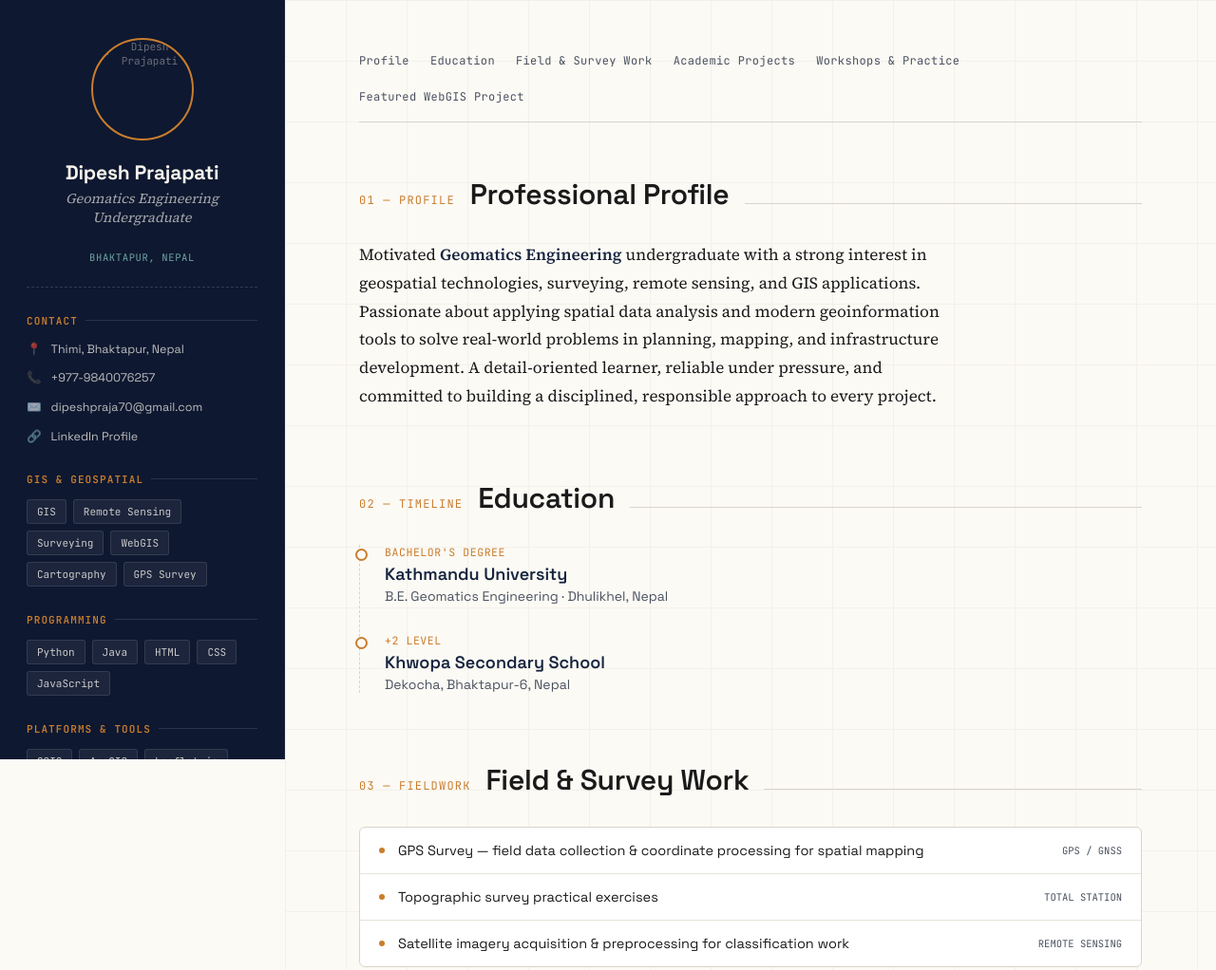
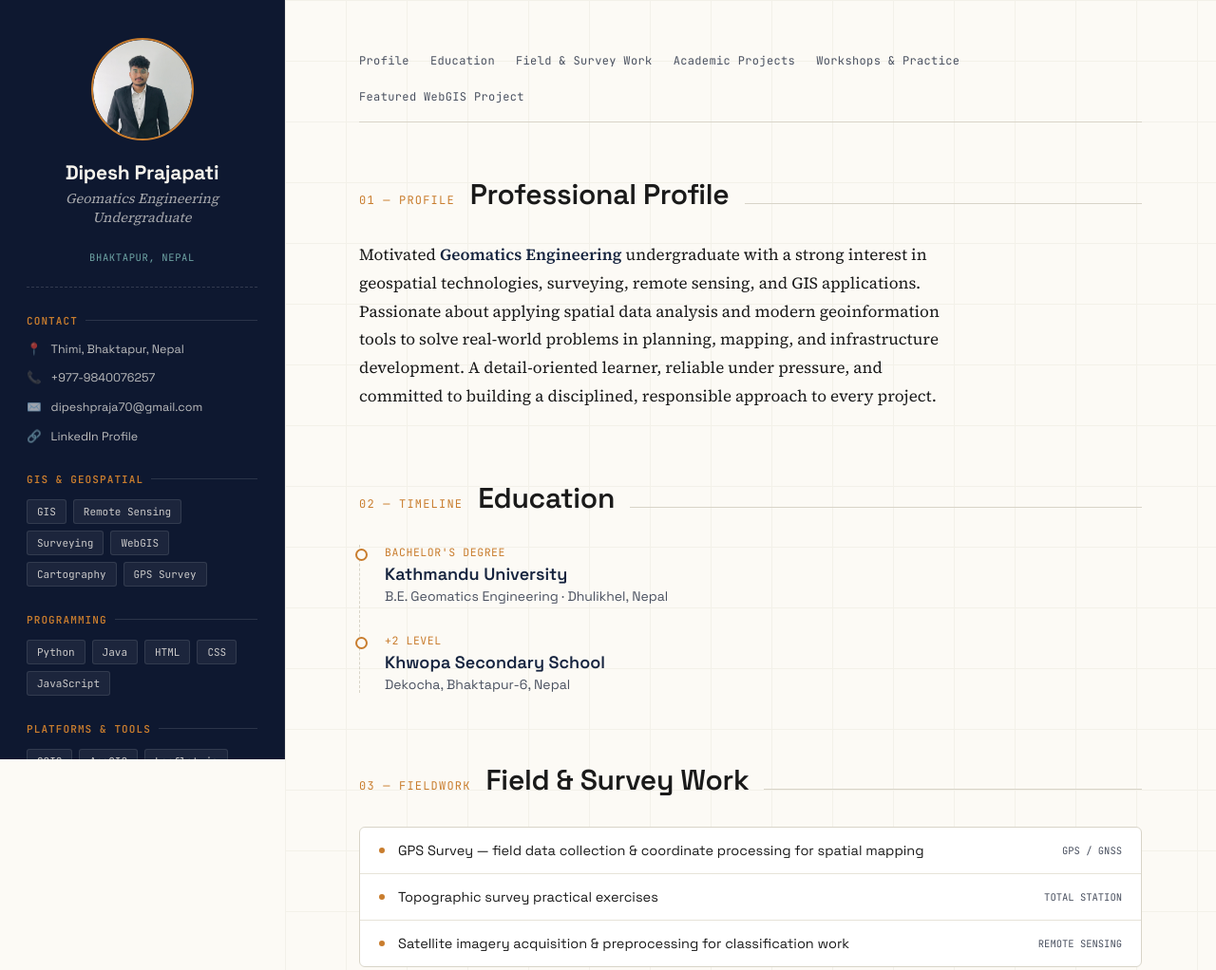
Before and after one commit to dipesh00001/portfolio-website, a website: page index.html in a window 1280 px wide. Shown: the top 1022 px of the page at 95% size. Drawn offline with nearby package versions, Linux system fonts and the light colour scheme.

Commit message:
Update index.html

```diff
--- a/index.html
+++ b/index.html
@@ -583,7 +583,7 @@ a{ color:inherit; }
     <!-- ═════════ SIDEBAR ═════════ -->
     <aside class="sidebar">
         <div class="avatar" style="padding:0; overflow:hidden; background:none;">
-            <img src="your-photo.jpg" alt="Dipesh Prajapati"
+            <img src="dipesh.jpeg" alt="Dipesh Prajapati"
         style="width:100%; height:100%; object-fit:cover; border-radius:50%;">
         </div>
         <div class="s-name">Dipesh Prajapati</div>
```
